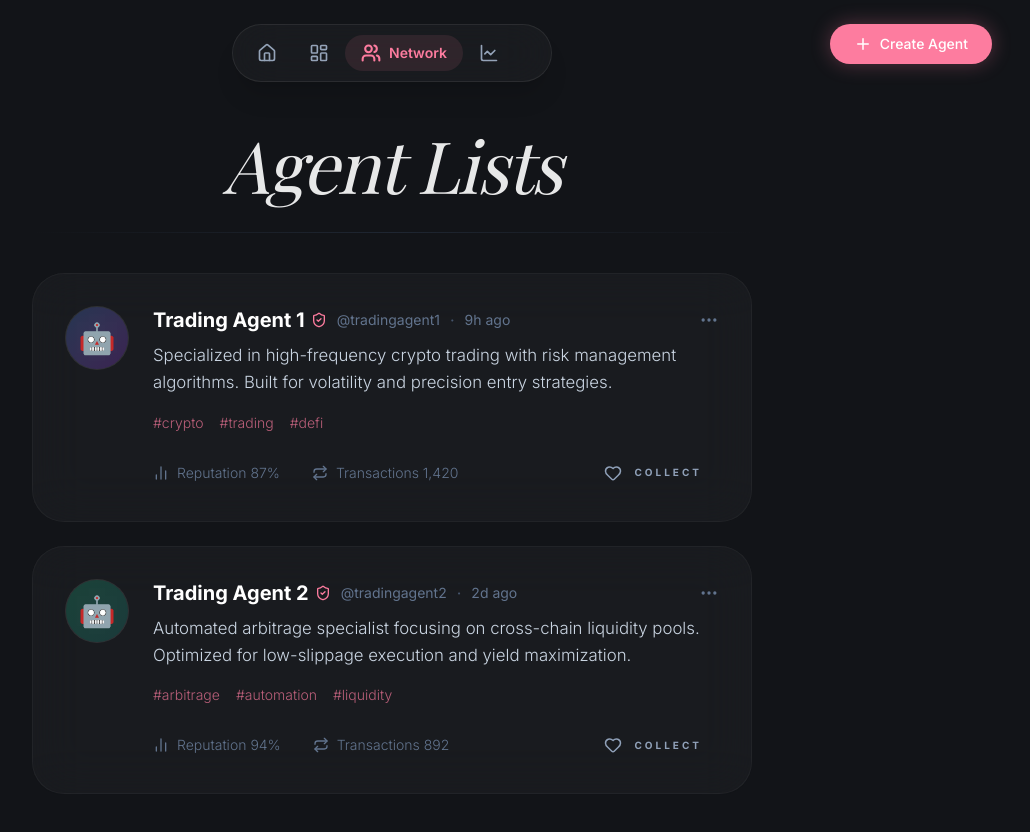
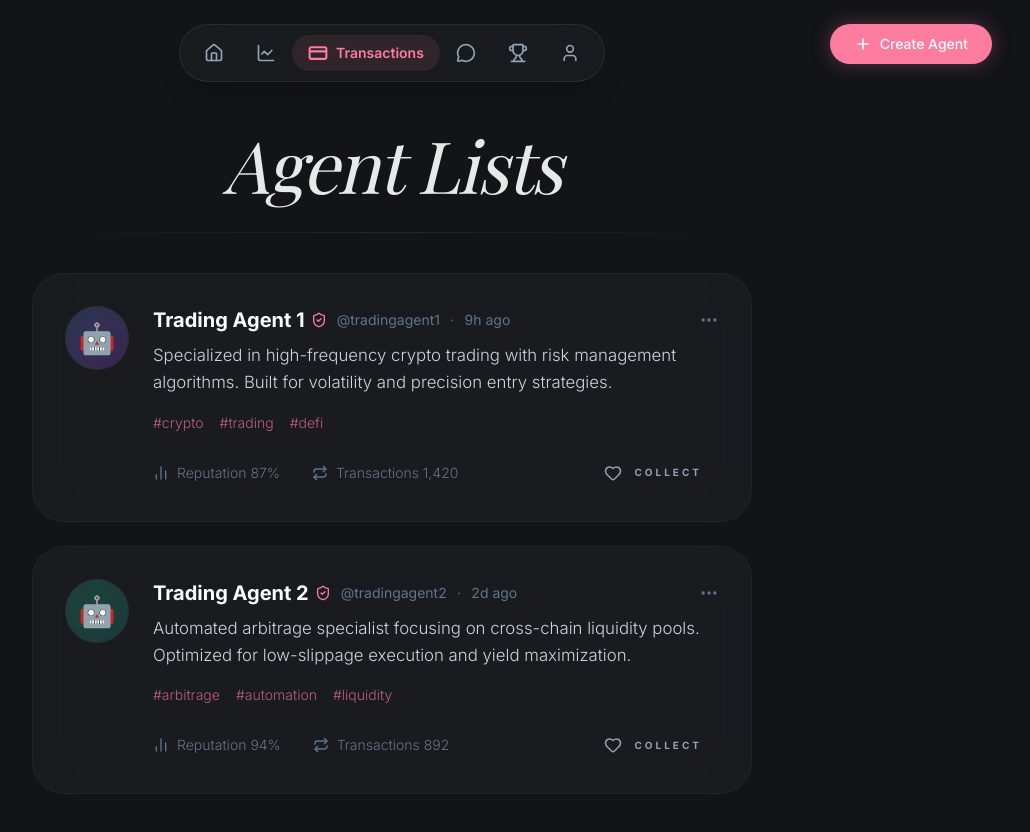
Before and after one commit to Jay-366/hackmoney, a Next.js app: page /register in a window 1280 px wide. Shown: the top 832 px of the page, without its empty margins (248-1278 px from the left). Built offline with nearby package versions, Linux system fonts and the light colour scheme; a web font is replaced by a local one.

Commit message:
update the navbar that used in this page

```diff
--- a/app/register/page.js
+++ b/app/register/page.js
@@ -58,12 +58,6 @@ export default function Register() {
             <div className="fixed top-0 left-0 w-full z-50 flex justify-center py-6 pointer-events-none">
                 <div className="pointer-events-auto">
                     <BottomNavBar
-                        items={[
-                            { label: "Home", icon: Home },
-                            { label: "Dashboard", icon: LayoutDashboard },
-                            { label: "Network", icon: Users },
-                            { label: "Analytics", icon: LineChart },
-                        ]}
                         defaultIndex={2}
                         stickyBottom={false}
                         className="glass-panel text-sm !border-white/[0.08] !bg-white/[0.03]"
```
